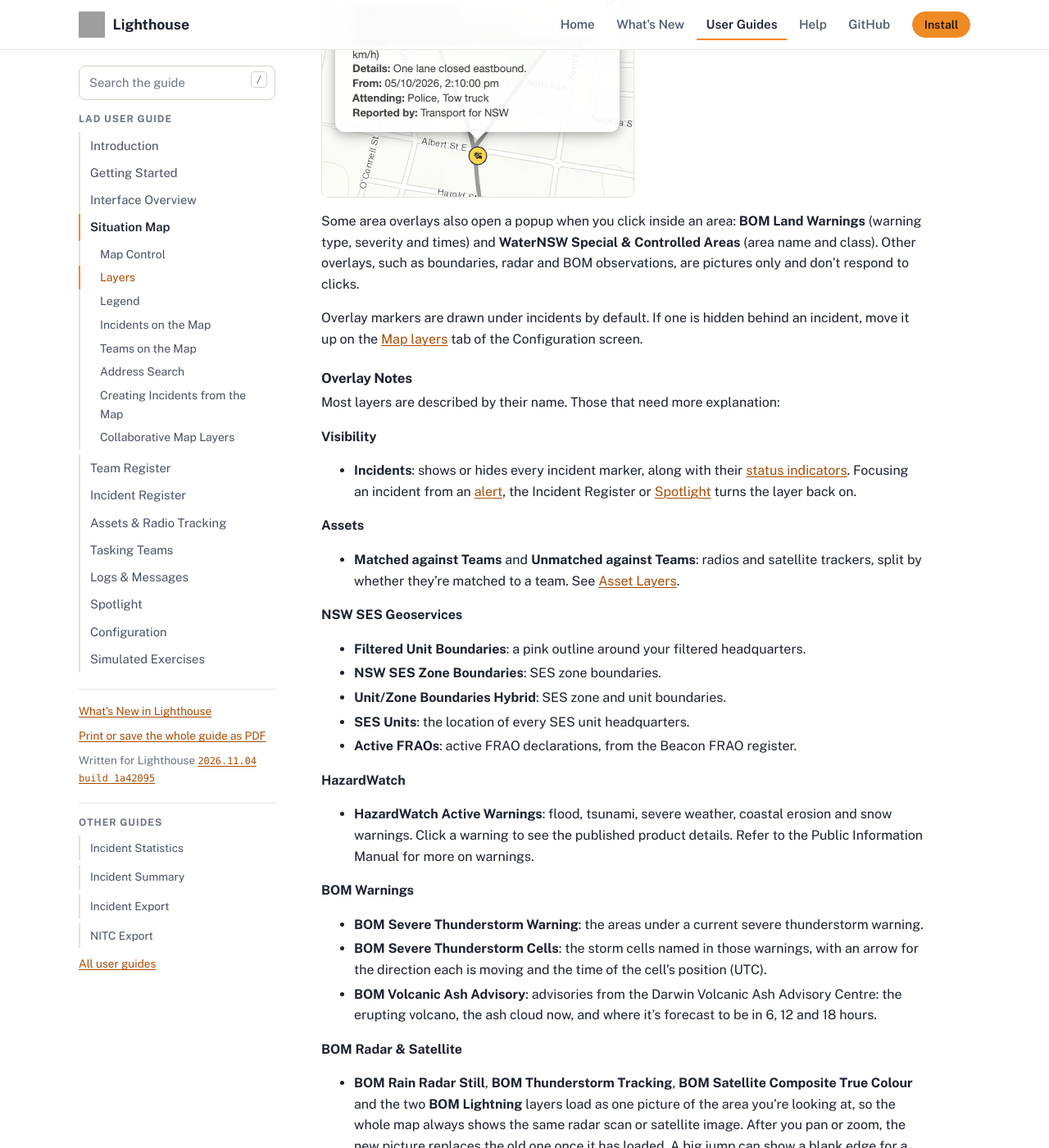
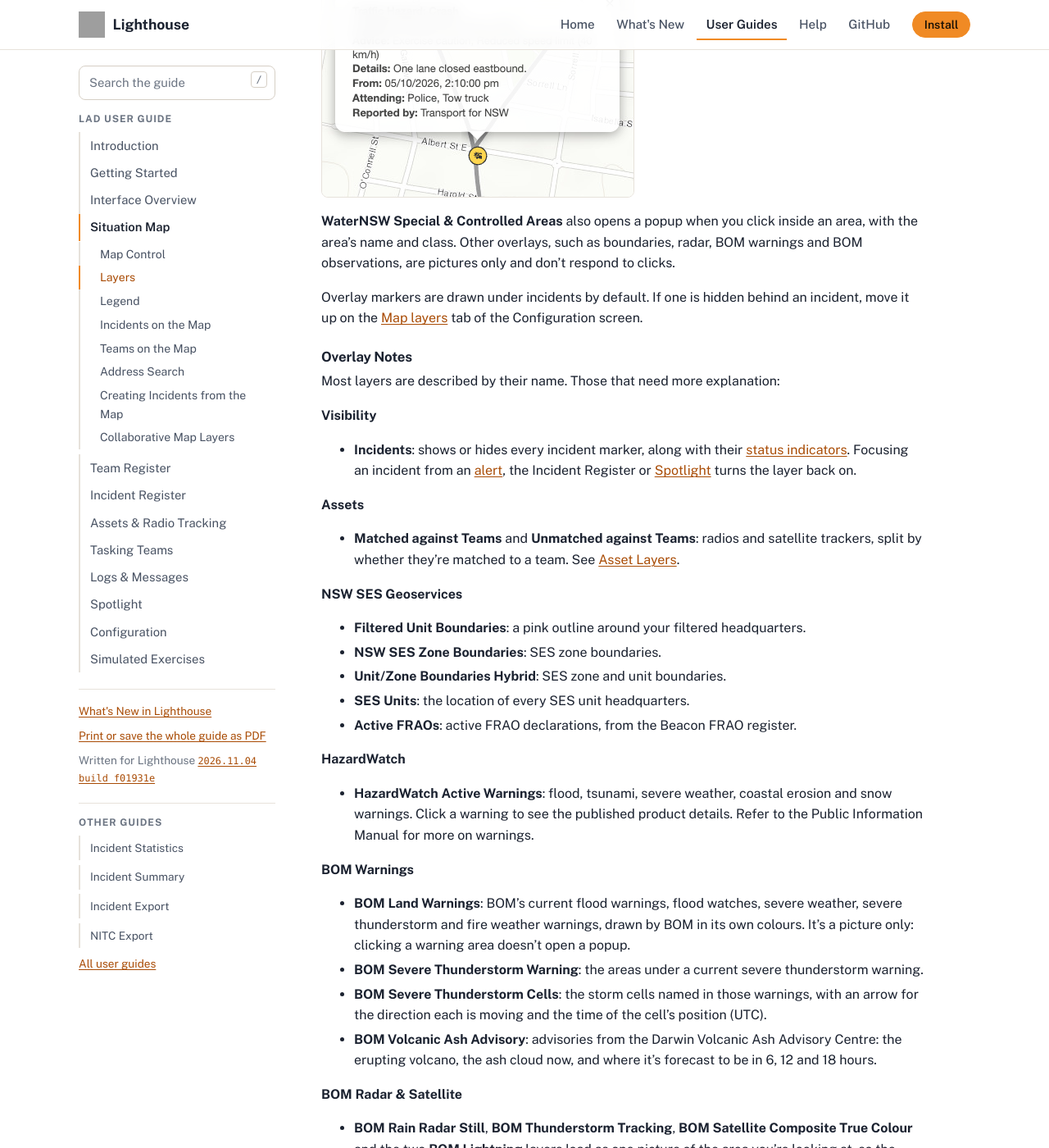
Before and after one commit to NSWSESMembers/lighthouse.ses.nsw.gov.au, a Jekyll site: the page built from preview/guides/lad/situation-map.md, in a window 1280 px wide and 1400 px high, scrolled down 5589 px. Shown: the whole window at 82% size. Built offline with Jekyll 4.4.1, drawn with Linux system fonts in a browser that asks for light colours; grey boxes are pictures that could not be loaded.

Commit message:
Sync preview docs from NSWSESMembers/Lighthouse@f01931e (master-dev)

```diff
--- a/_data/lad_guide_preview.yml
+++ b/_data/lad_guide_preview.yml
@@ -1,2 +1,2 @@
-version_name: "2026.11.04 build 1a42095"
-commit: "1a42095fe669c514705905500bac77c3e6a6b195"
+version_name: "2026.11.04 build f01931e"
+commit: "f01931e0983159ec8f88d1fce807ed014719790a"
--- a/preview/guides/lad/situation-map.md
+++ b/preview/guides/lad/situation-map.md
@@ -95,7 +95,7 @@ Some overlays drop their own markers on the map. Click one to open a popup with
 
 ![Popup from clicking a traffic incident marker](images/overlay-marker-popup.png)
 
-Some area overlays also open a popup when you click inside an area: **BOM Land Warnings** (warning type, severity and times) and **WaterNSW Special & Controlled Areas** (area name and class). Other overlays, such as boundaries, radar and BOM observations, are pictures only and don't respond to clicks.
+**WaterNSW Special & Controlled Areas** also opens a popup when you click inside an area, with the area's name and class. Other overlays, such as boundaries, radar, BOM warnings and BOM observations, are pictures only and don't respond to clicks.
 
 Overlay markers are drawn under incidents by default. If one is hidden behind an incident, move it up on the [Map layers](configuration.md#map-layers) tab of the Configuration screen.
 
@@ -125,6 +125,7 @@ Most layers are described by their name. Those that need more explanation:
 
 **BOM Warnings**
 
+- **BOM Land Warnings**: BOM's current flood warnings, flood watches, severe weather, severe thunderstorm and fire weather warnings, drawn by BOM in its own colours. It's a picture only: clicking a warning area doesn't open a popup.
 - **BOM Severe Thunderstorm Warning**: the areas under a current severe thunderstorm warning.
 - **BOM Severe Thunderstorm Cells**: the storm cells named in those warnings, with an arrow for the direction each is moving and the time of the cell's position (UTC).
 - **BOM Volcanic Ash Advisory**: advisories from the Darwin Volcanic Ash Advisory Centre: the erupting volcano, the ash cloud now, and where it's forecast to be in 6, 12 and 18 hours.
```
Also changed, not shown: preview/whats-new/index.md (+5 -3 lines).
